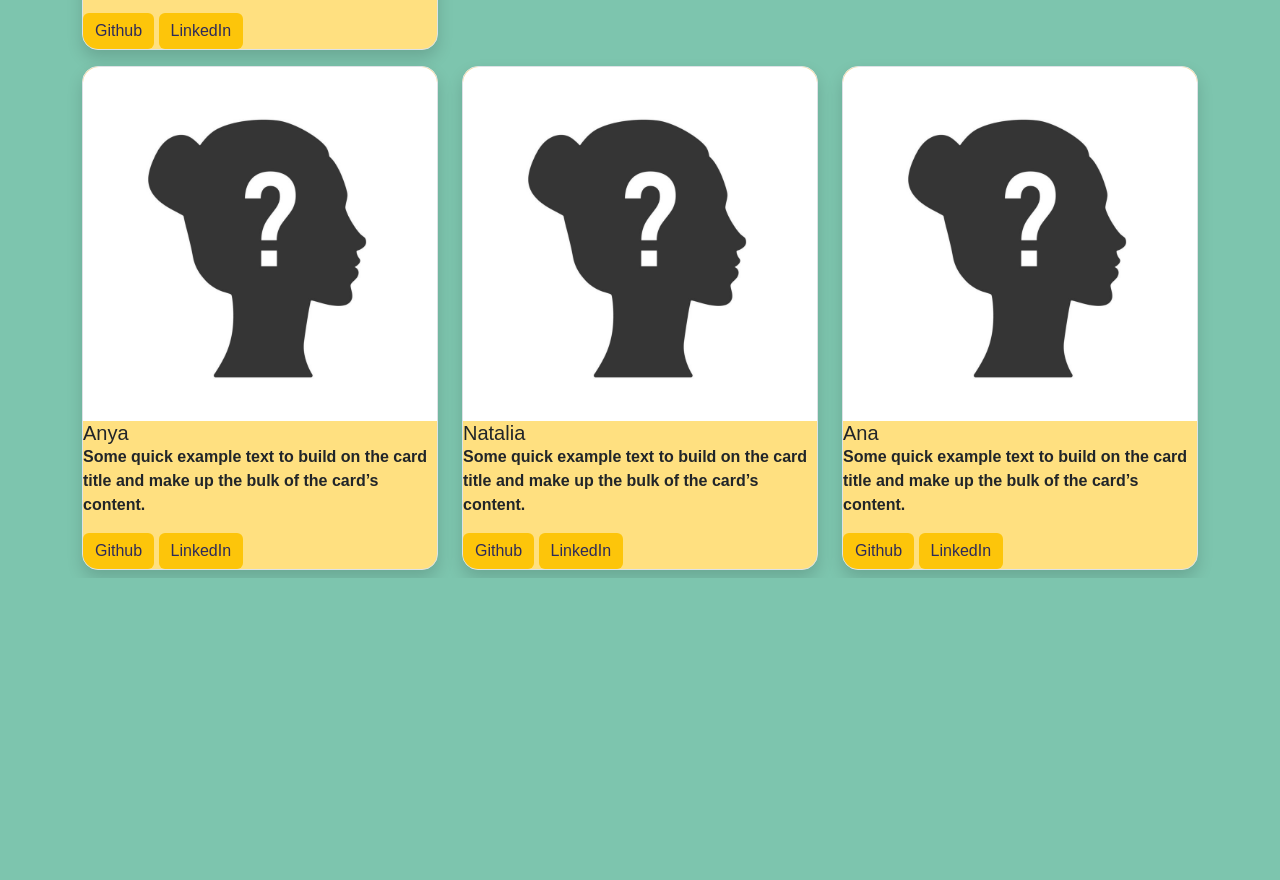
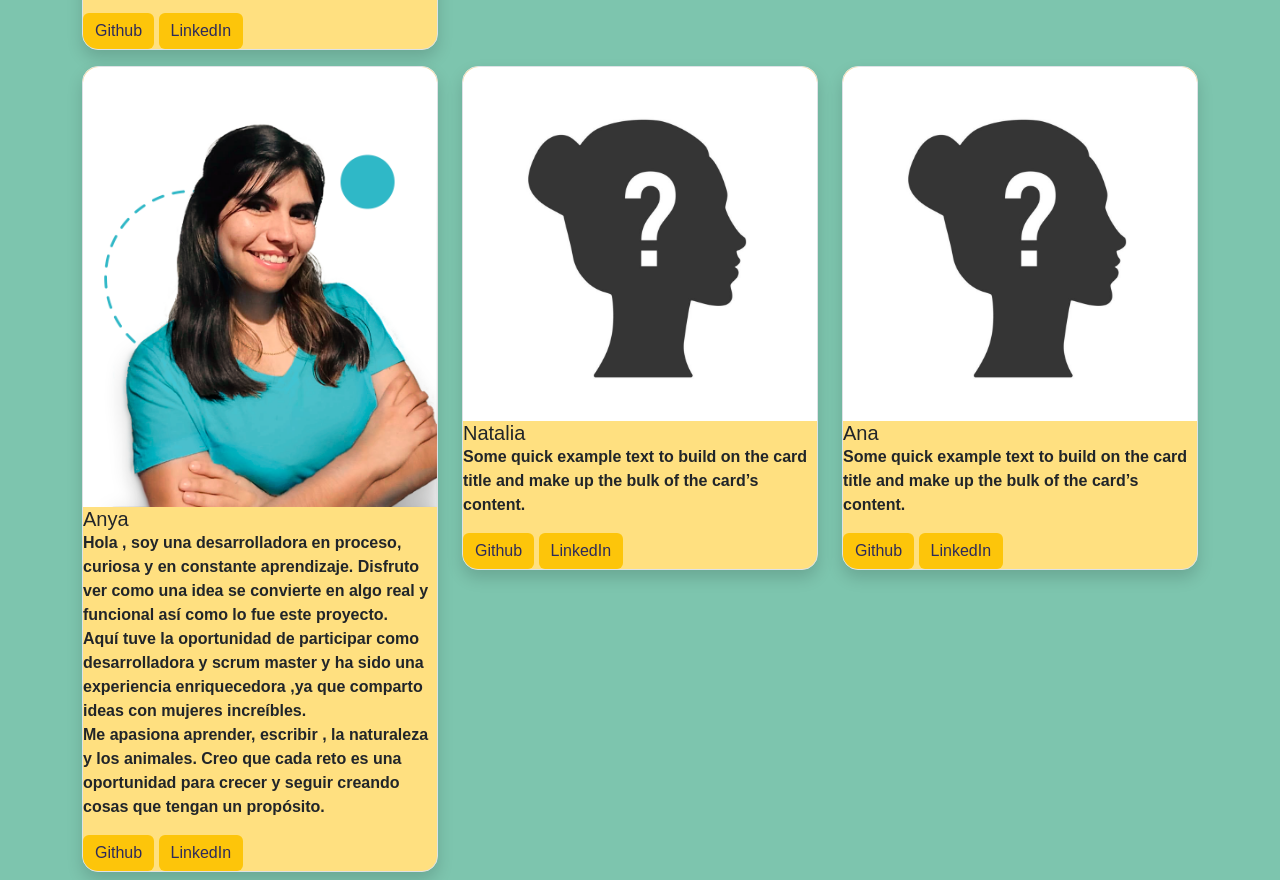
Before and after one commit to echdra94/PROYECTO-INTEGRADOR-E-COMMERCE-Libre-Tita-s-, a plain HTML site: page aboutus.html in a window 1280 px wide. Shown: the part 2682-3562 px from the top of the page. Before the commit the page ends 3260 px from the top, so only its background shows below. Drawn offline with nearby package versions, Linux system fonts and the light colour scheme.

Commit message:
se suben cambios de Abaut us

```diff
--- a/aboutus.html
+++ b/aboutus.html
@@ -198,11 +198,13 @@ Soy amante de los perros, armar cosas y tomar un buen cafecito viendo una pelíc
     <div class="row">
       <div class="col-lg my-2">
         <div class="card-equipo border shadow">
-          <img src="./assets/desconocido.jpg" class="card-img-top" alt="...">
+          <img src="./assets/anya2800.png" class="card-img-top" alt="...">
           <div class="card-body">
             <h5 class="card-title">Anya</h5>
-            <p class="card-text">Some quick example text to build on the card title and make up the bulk of the card’s
-              content.</p>
+            <p class="card-text">Hola , soy una desarrolladora en proceso, curiosa y en constante aprendizaje. Disfruto ver como una idea se convierte en algo real  y funcional  así como lo fue este proyecto.<br>
+            Aquí tuve la oportunidad de  participar como desarrolladora y scrum master y ha sido una experiencia enriquecedora ,ya que comparto ideas con mujeres increíbles.<br>
+            Me apasiona aprender, escribir , la naturaleza y los animales.
+            Creo que cada reto es una oportunidad para crecer y seguir creando cosas que tengan un propósito.</p>
             <div class="d-grid gap-2 d-md-block">
               <a href="https://github.com/Anya-Mares" target="_blank" class="btn miBoton" type="button">Github</a>
               <a href="https://www.linkedin.com/in/anya-vanessa-mares/" target="_blank" class="btn miBoton"
```
